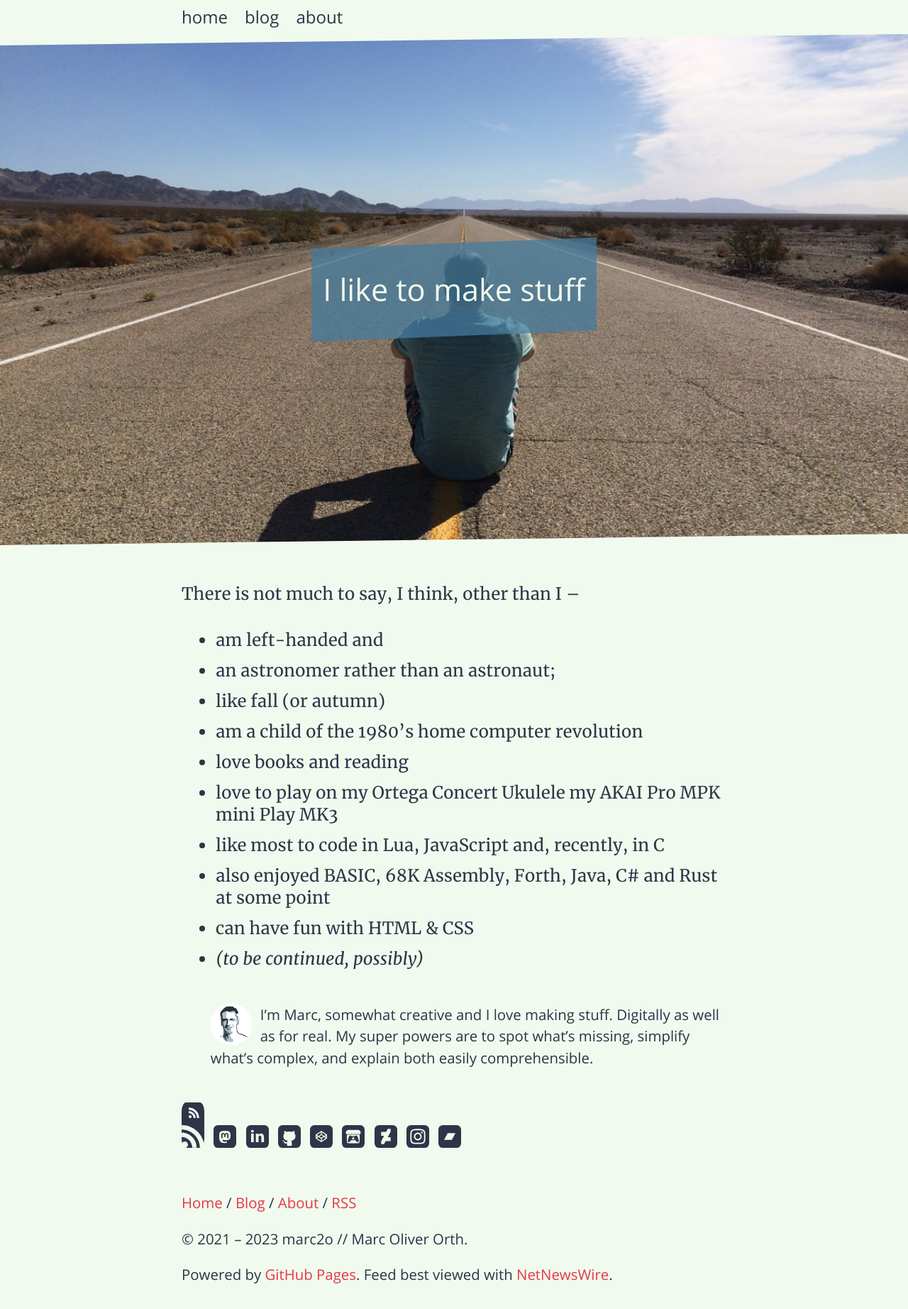
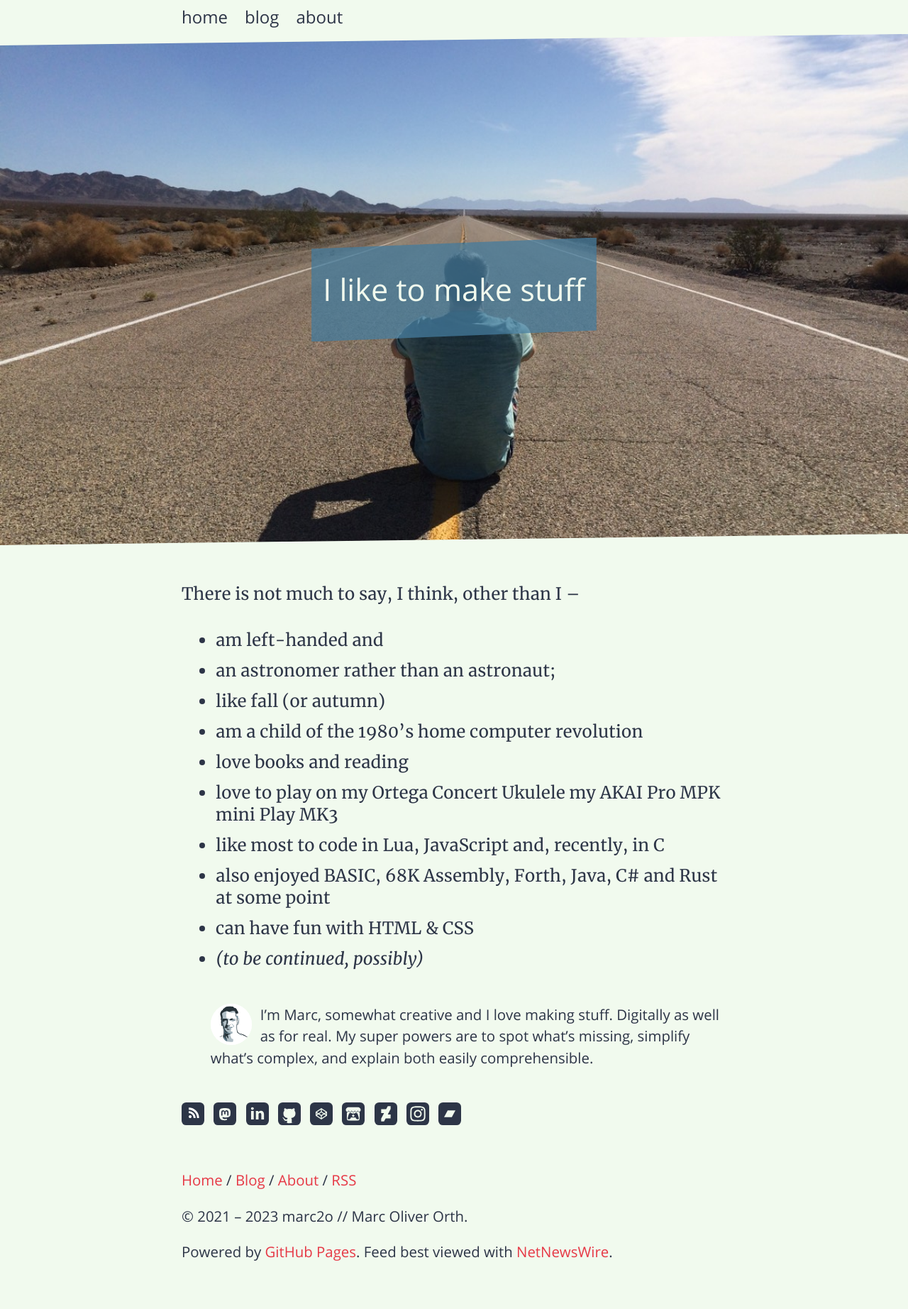
Before and after one commit to marc2o/marc2o.github.io, a Jekyll site: the page built from about.md, in a window 1280 px wide. Shown: the whole page at 71% size. Built offline with Jekyll 4.4.1, drawn with Linux system fonts in a browser that asks for light colours; after the commit the page ends 1812 px from its top, so only the background shows below that.

Commit message:
Update follow.html

```diff
--- a/_includes/follow.html
+++ b/_includes/follow.html
@@ -17,16 +17,9 @@
   -->
   <li>
     <a href="/feed.xml" rel="me" target="_blank">
-<svg width="100%" height="100%" viewBox="0 0 48 48" version="1.1" xmlns:xlink="http://www.w3.org/1999/xlink" xmlns="http://www.w3.org/2000/svg">
-  <g id="RSS" fill="#FFFFFF">
-    <path d="M30.5805 17.4194C26.441 13.2798 20.933 11 15.0714 11L15.0714 15.3128C19.781 15.3128 24.2059 17.144 27.531 20.469C30.8559 23.7941 32.6872 28.219 32.6872 32.9286L37 32.9286C36.9999 27.067 34.7201 21.559 30.5805 17.4194L30.5805 17.4194ZM15.0267 18.2983L15.0267 22.6111C20.7157 22.6111 25.3442 27.2395 25.3442 32.9287L29.657 32.9287C29.657 24.8614 23.0939 18.2983 15.0267 18.2983L15.0267 18.2983ZM15 29.9595C15 28.2535 16.383 26.8705 18.089 26.8705C19.795 26.8705 21.178 28.2535 21.178 29.9595C21.178 31.6655 19.795 33.0485 18.089 33.0485C16.383 33.0485 15 31.6655 15 29.9595Z" id="Group" fill="#FFFFFF" stroke="none" />
-  </g>
-</svg>
-
-
-      <svg width="100%" height="100%" viewBox="0 0 22 22.048523" version="1.1" xmlns:xlink="http://www.w3.org/1999/xlink" xmlns="http://www.w3.org/2000/svg">
-        <g fill="#FFFFFF" stroke="none">
-          <path d="M15.5805 6.4194C11.441 2.27981 5.93301 0 0.0713806 0L0.0713806 4.31284C4.781 4.31284 9.20591 6.144 12.531 9.46904C15.8559 12.7941 17.6872 17.219 17.6872 21.9286L22 21.9286C21.9999 16.067 19.7201 10.559 15.5805 6.4194L15.5805 6.4194ZM0.0266752 7.29828L0.0266752 11.6111C5.71572 11.6111 10.3442 16.2395 10.3442 21.9287L14.657 21.9287C14.657 13.8614 8.09392 7.29828 0.0266752 7.29828L0.0266752 7.29828ZM0 18.9595C0 17.2535 1.38299 15.8705 3.08899 15.8705C4.79499 15.8705 6.17798 17.2535 6.17798 18.9595C6.17798 20.6655 4.79499 22.0485 3.08899 22.0485C1.38299 22.0485 0 20.6655 0 18.9595Z" />
+      <svg width="100%" height="100%" viewBox="0 0 48 48" version="1.1" xmlns:xlink="http://www.w3.org/1999/xlink" xmlns="http://www.w3.org/2000/svg">
+        <g id="RSS" fill="#FFFFFF">
+          <path d="M30.5805 17.4194C26.441 13.2798 20.933 11 15.0714 11L15.0714 15.3128C19.781 15.3128 24.2059 17.144 27.531 20.469C30.8559 23.7941 32.6872 28.219 32.6872 32.9286L37 32.9286C36.9999 27.067 34.7201 21.559 30.5805 17.4194L30.5805 17.4194ZM15.0267 18.2983L15.0267 22.6111C20.7157 22.6111 25.3442 27.2395 25.3442 32.9287L29.657 32.9287C29.657 24.8614 23.0939 18.2983 15.0267 18.2983L15.0267 18.2983ZM15 29.9595C15 28.2535 16.383 26.8705 18.089 26.8705C19.795 26.8705 21.178 28.2535 21.178 29.9595C21.178 31.6655 19.795 33.0485 18.089 33.0485C16.383 33.0485 15 31.6655 15 29.9595Z" id="Group" fill="#FFFFFF" stroke="none" />
         </g>
       </svg>
     </a>
```
